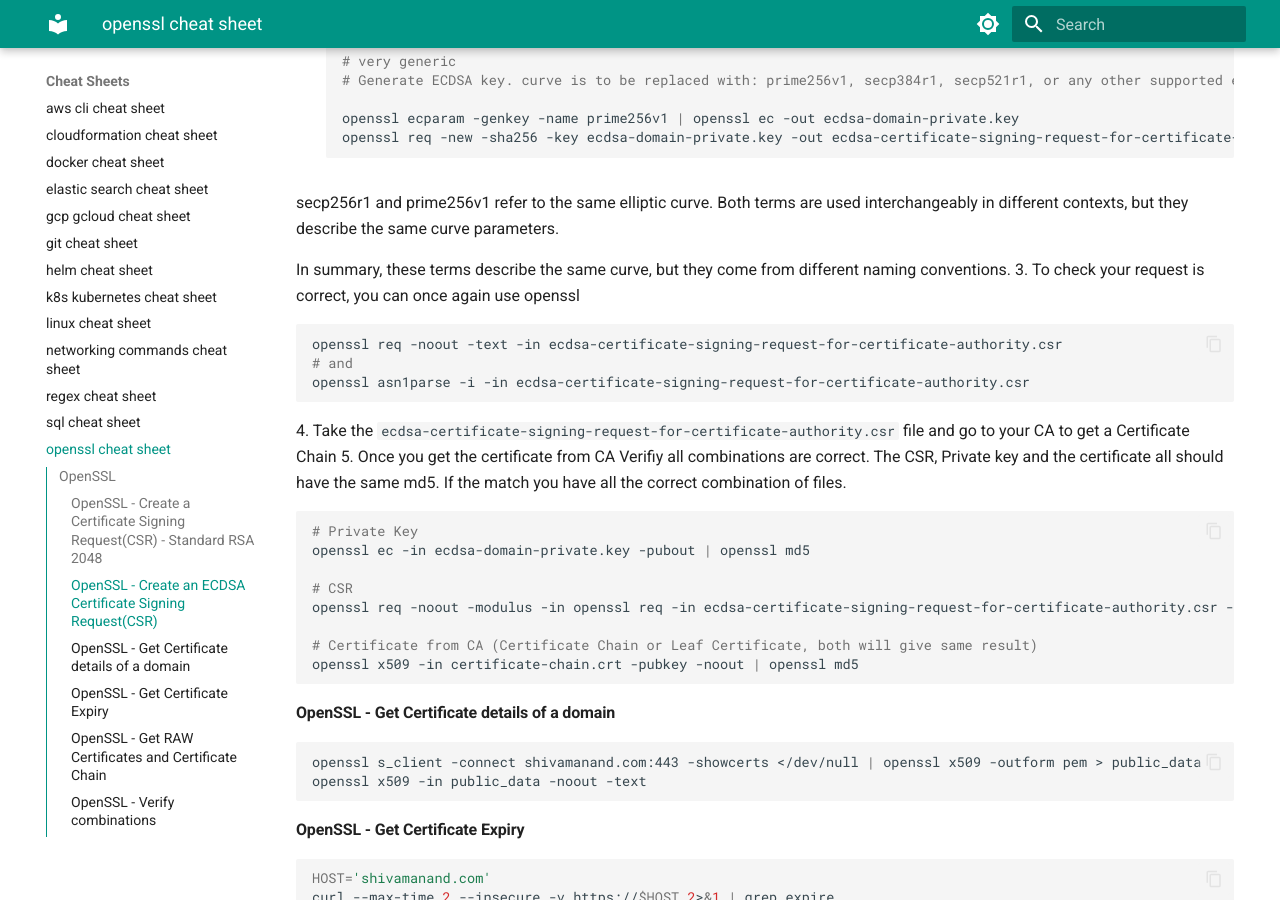
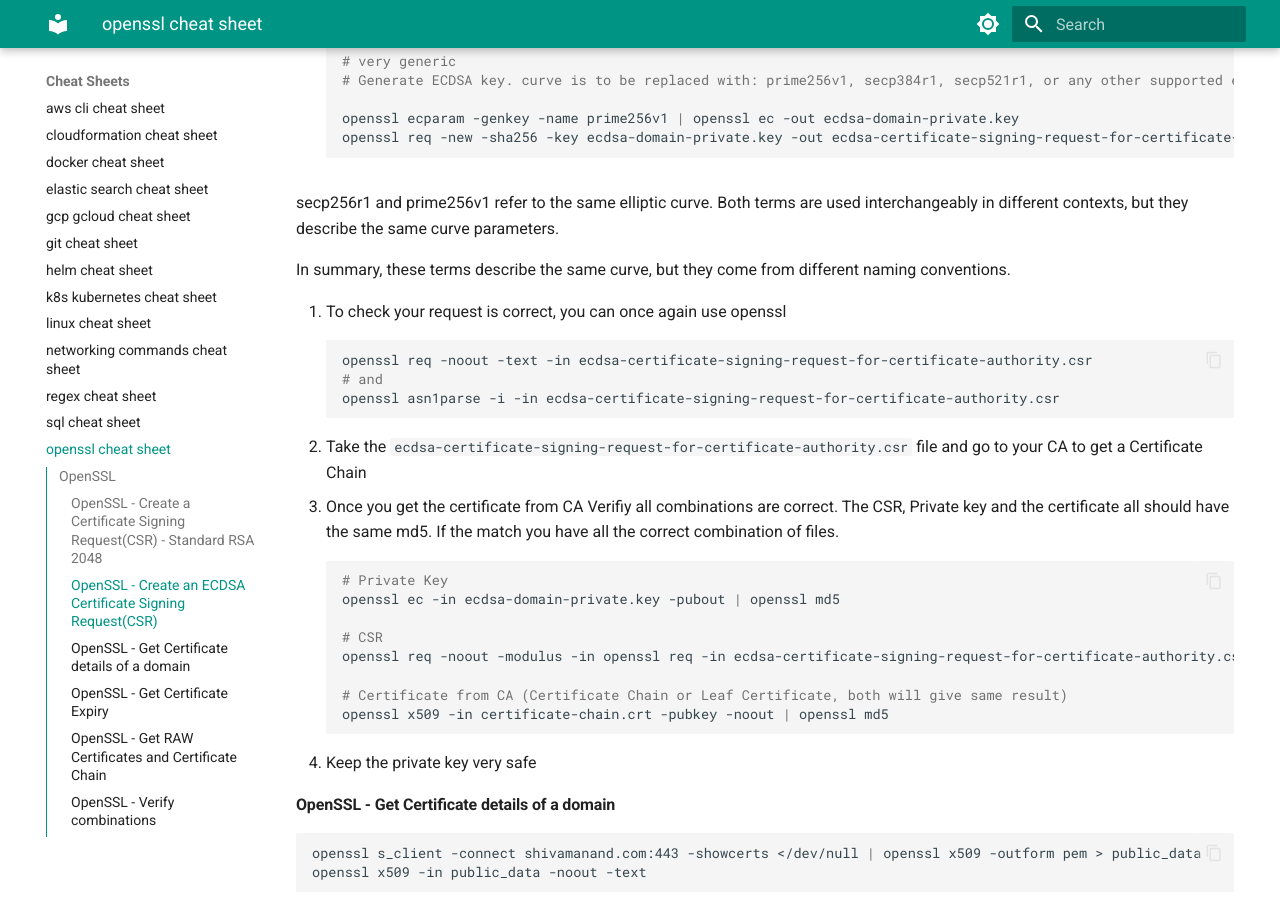
Before and after one commit to anandshivam44/Documentation, an MkDocs documentation site: the page built from docs/cheat-sheet-and-snippets/openssl-cheat-sheet.md, in a window 1280 px wide and 900 px high, scrolled down 1820 px. Built offline with MkDocs 1.6.1 and Material for MkDocs 9.7.7, drawn with Linux system fonts in a browser that asks for light colours.

Commit message:
minor edits

````diff
--- a/docs/cheat-sheet-and-snippets/openssl-cheat-sheet.md
+++ b/docs/cheat-sheet-and-snippets/openssl-cheat-sheet.md
@@ -82,6 +82,7 @@ openssl req -new -sha256 -key ecdsa-domain-private.key -out ecdsa-certificate-si
 secp256r1 and prime256v1 refer to the same elliptic curve. Both terms are used interchangeably in different contexts, but they describe the same curve parameters.
 
 In summary, these terms describe the same curve, but they come from different naming conventions.
+
 3. To check your request is correct, you can once again use openssl
 ```bash
 openssl req -noout -text -in ecdsa-certificate-signing-request-for-certificate-authority.csr
@@ -100,6 +101,7 @@ openssl req -noout -modulus -in openssl req -in ecdsa-certificate-signing-reques
 # Certificate from CA (Certificate Chain or Leaf Certificate, both will give same result)
 openssl x509 -in certificate-chain.crt -pubkey -noout | openssl md5
 ```
+6. Keep the private key very safe
 #### OpenSSL - Get Certificate details of a domain
 ```bash
 openssl s_client -connect shivamanand.com:443 -showcerts </dev/null | openssl x509 -outform pem > public_data
````
